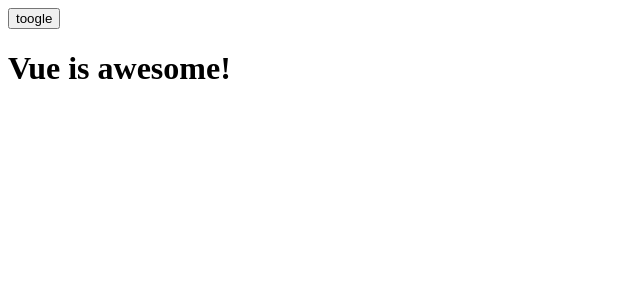
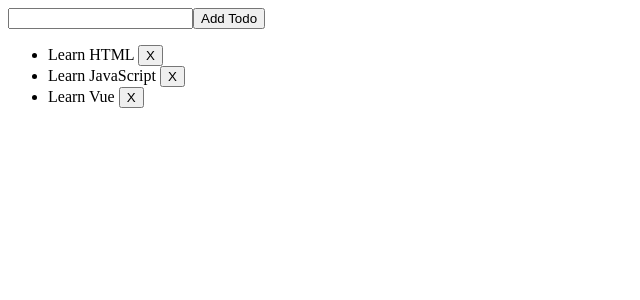
Before and after one commit to daniellmerlo/vue-tutorial-com-sfc, a Vue app: page / in a window 1280 px wide. Shown: the top 300 px of the page, without its empty margins (0-640 px from the left). Built offline with nearby package versions, Linux system fonts and the light colour scheme.

Commit message:
Projeto em: List Rendering

```diff
--- a/src/App.vue
+++ b/src/App.vue
@@ -1,15 +1,33 @@
 <script setup>
 import { ref } from 'vue'
 
-const awesome = ref(true)
+let id = 0
 
-function toggle() {
-  awesome.value = !awesome.value
+const newTodo = ref('')
+const todos = ref([
+  { id: id++, text: 'Learn HTML' },
+  { id: id++, text: 'Learn JavaScript' },
+  { id: id++, text: 'Learn Vue' }
+])
+
+function addTodo() {
+  todos.value.push({ id: id++, text: newTodo.value })
+  newTodo.value = ''
+}
+function removeTodo(todo) {
+  todos.value = todos.value.filter((t) => t !== todo)
 }
 </script>
 
 <template>
-    <button v-on:click="toggle">toogle</button>
-    <h1 v-if="awesome">Vue is awesome!</h1>
-    <h1 v-else>Oh no ;-)</h1>
+    <form v-on:submit.prevent="addTodo">
+      <input v-model="newTodo">
+      <button>Add Todo</button>
+    </form>
+    <ul>
+      <li v-for="todo in todos" :key="todo.id">
+        {{ todo.text }}
+        <button v-on:click="removeTodo(todo)">X</button>
+      </li>
+    </ul>
 </template>
```
